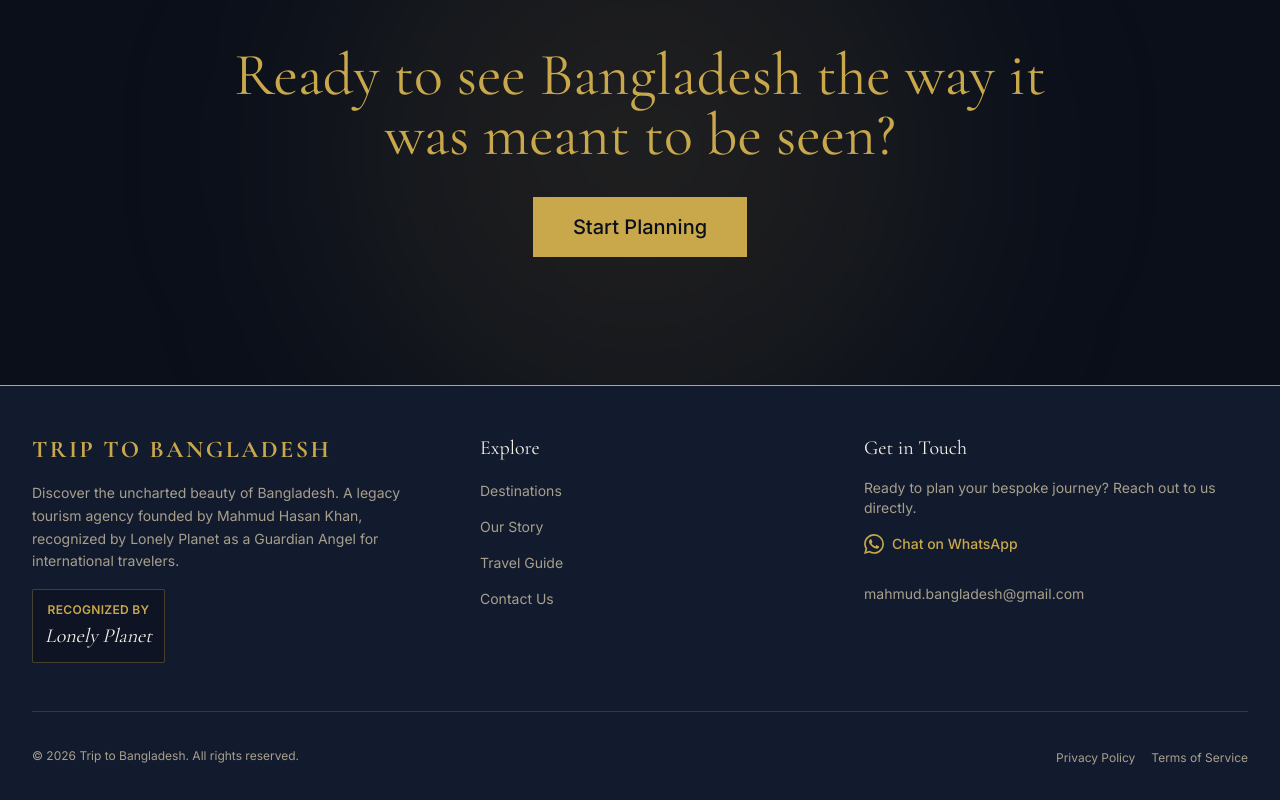
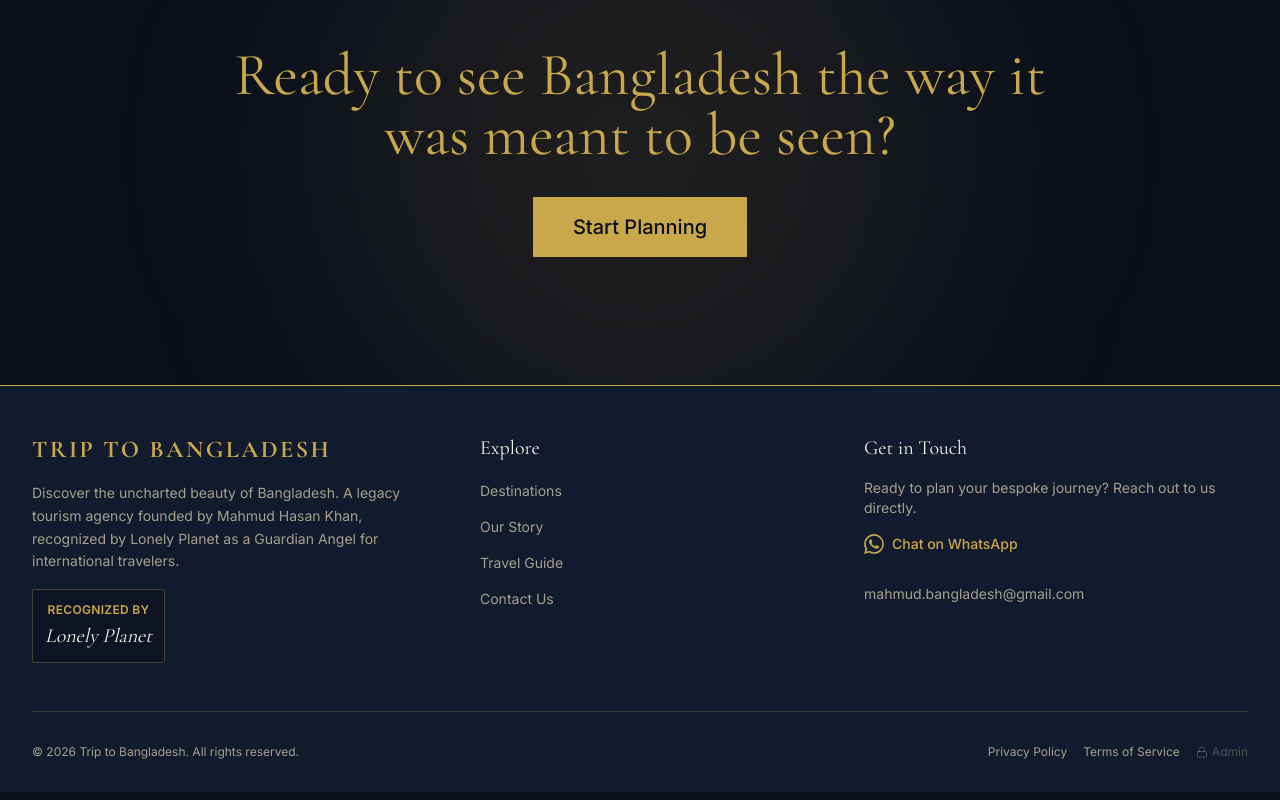
Before and after one commit to WarRinOP/Trip-To-Bangladesh, a Next.js app: page / in a window 1280 px wide. Shown: the part 4247-5047 px from the top of the page. Built offline with nearby package versions, Linux system fonts and the light colour scheme.

Commit message:
feat: add discreet Admin login link to footer

```diff
--- a/components/layout/Footer.tsx
+++ b/components/layout/Footer.tsx
@@ -76,9 +76,19 @@ export function Footer() {
                     <p className="text-text-muted text-xs">
                         © {new Date().getFullYear()} Trip to Bangladesh. All rights reserved.
                     </p>
-                    <div className="mt-4 md:mt-0 space-x-4">
+                    <div className="mt-4 md:mt-0 flex items-center space-x-4">
                         <Link href="/privacy" className="text-text-muted hover:text-accent-gold transition-colors text-xs focus:outline-none focus:underline">Privacy Policy</Link>
                         <Link href="/terms" className="text-text-muted hover:text-accent-gold transition-colors text-xs focus:outline-none focus:underline">Terms of Service</Link>
+                        <Link
+                            href="/login"
+                            className="text-text-muted/40 hover:text-accent-gold/70 transition-colors text-xs focus:outline-none focus:underline flex items-center gap-1"
+                            aria-label="Admin Login"
+                        >
+                            <svg xmlns="http://www.w3.org/2000/svg" className="w-3 h-3" viewBox="0 0 24 24" fill="none" stroke="currentColor" strokeWidth="2" strokeLinecap="round" strokeLinejoin="round" aria-hidden="true">
+                                <rect width="18" height="11" x="3" y="11" rx="2" ry="2"/><path d="M7 11V7a5 5 0 0 1 10 0v4"/>
+                            </svg>
+                            Admin
+                        </Link>
                     </div>
                 </div>
             </div>
```
